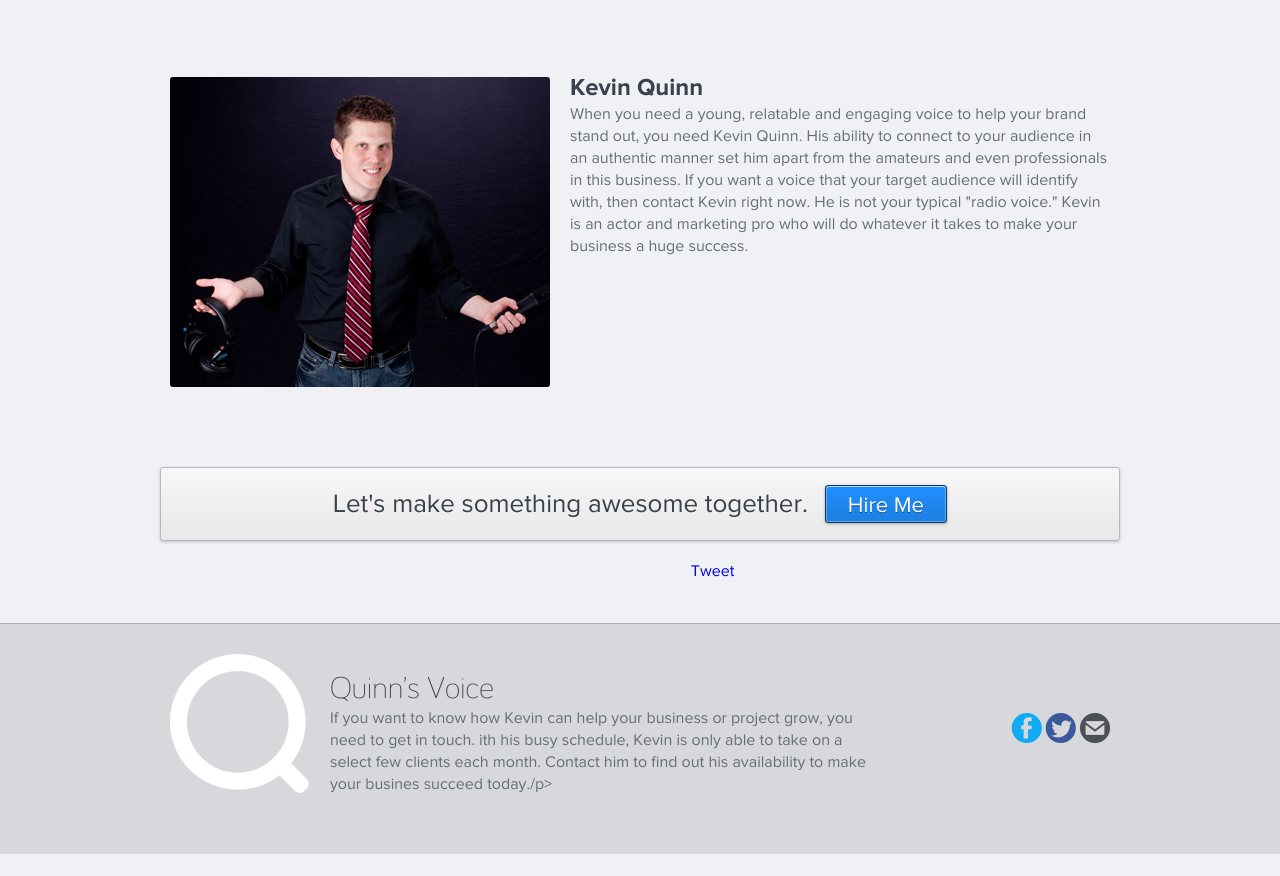
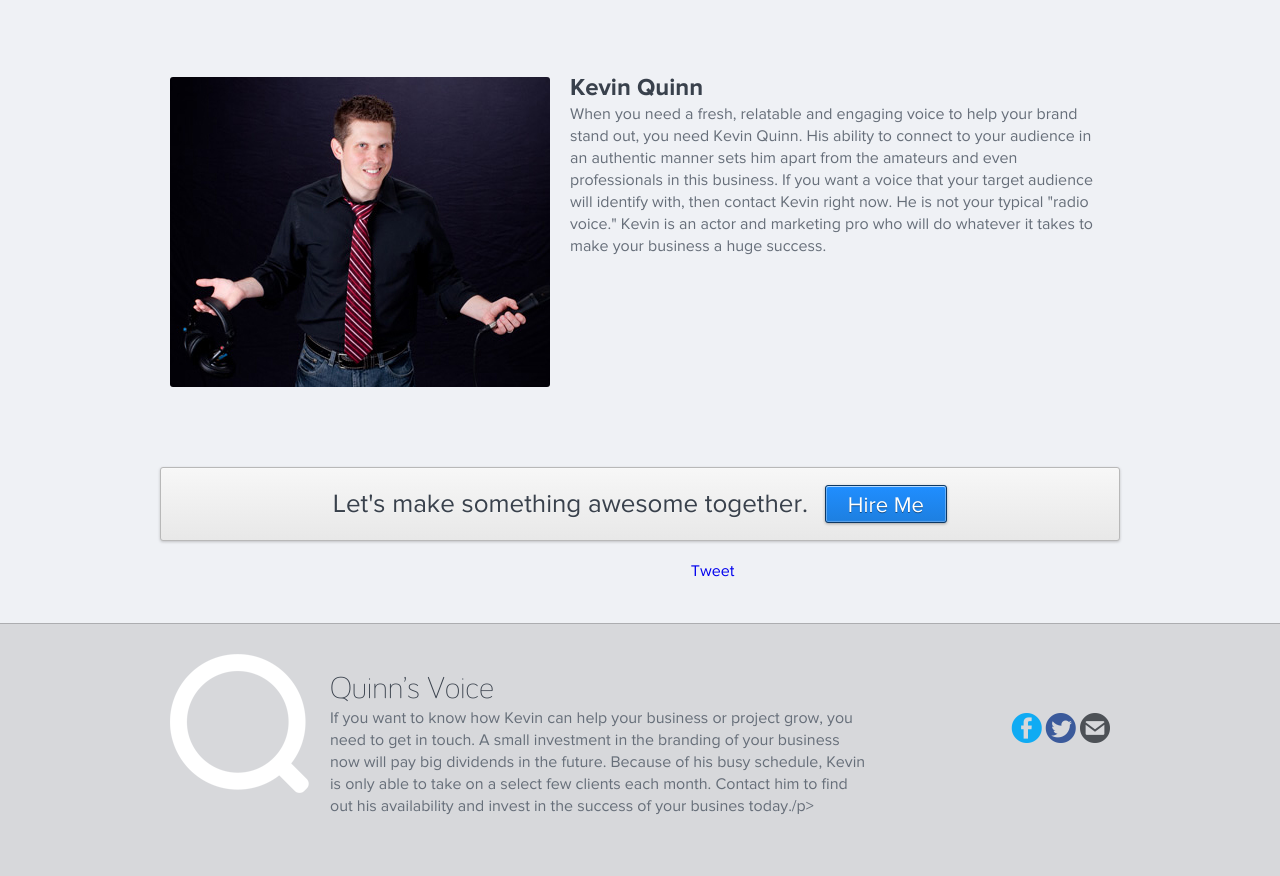
Before and after one commit to SimoneMancini/quinnsvoice, a plain HTML site: page index.html in a window 1280 px wide. Shown: the part 729-1605 px from the top of the page. Before the commit the page ends 1583 px from the top, so only its background shows below. Drawn offline with nearby package versions, Linux system fonts and the light colour scheme.

Commit message:
copy tweaks

```diff
--- a/index.html
+++ b/index.html
@@ -77,7 +77,7 @@
     </div><!--/g5-->
     <div class="g7">
         <h2>Kevin Quinn</h2>
-        <p>When you need a young, relatable and engaging voice to help your brand stand out, you need Kevin Quinn.  His ability to connect to your audience in an authentic manner set him apart from the amateurs and even professionals in this business.  If you want a voice that your target audience will identify with, then contact Kevin right now.  He is not your typical "radio voice." Kevin is an actor and marketing pro who will do whatever it takes to make your business a huge success.</p>
+        <p>When you need a fresh, relatable and engaging voice to help your brand stand out, you need Kevin Quinn.  His ability to connect to your audience in an authentic manner sets him apart from the amateurs and even professionals in this business.  If you want a voice that your target audience will identify with, then contact Kevin right now.  He is not your typical "radio voice." Kevin is an actor and marketing pro who will do whatever it takes to make your business a huge success.</p>
     </div><!--/g7-->
     </div><!--/bio-->
 
@@ -118,13 +118,13 @@
             </div><!--/g2-->
             <div class="g7">
                 <h6>Quinn’s Voice</h6>
-                <p>If you want to know how Kevin can help your business or project grow, you need to get in touch.  ith his busy schedule, Kevin is only able to take on a select few clients each month.  Contact him to find out his availability to make your busines succeed today./p>
+                <p>If you want to know how Kevin can help your business or project grow, you need to get in touch.  A small investment in the branding of your business now will pay big dividends in the future. Because of his busy schedule, Kevin is only able to take on a select few clients each month.  Contact him to find out his availability and invest in the success of your busines today./p>
             </div><!--/g7-->
             <div class="g3">
                 <ul id="social">
                     <li><a href="" id="facebook"><i class="ss-icon ss-social">&#xF610;</i></a></li>
                     <li><a href="https://twitter.com/quinnsvoice" id="twitter"><i class="ss-icon ss-social">&#xF611;</i></a></li>
-                    <li><a href="mailto:"><i class="ss-icon ss-social">&#x2709;</i></a></li>
+                    <li><a href="mailto:djkevinquinn@hotmail.com"><i class="ss-icon ss-social">&#x2709;</i></a></li>
                 </ul>
             </div><!--/g3-->
 
```
